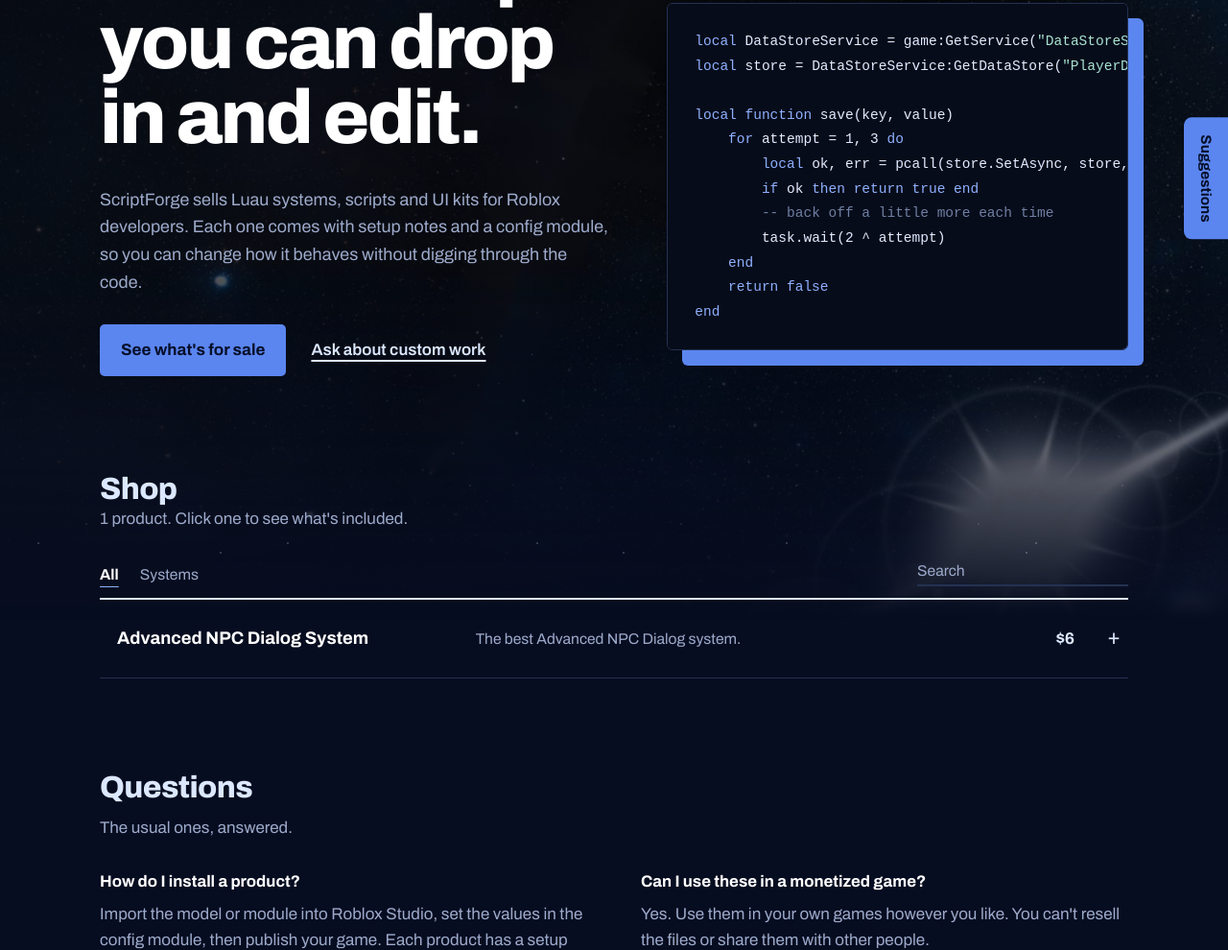
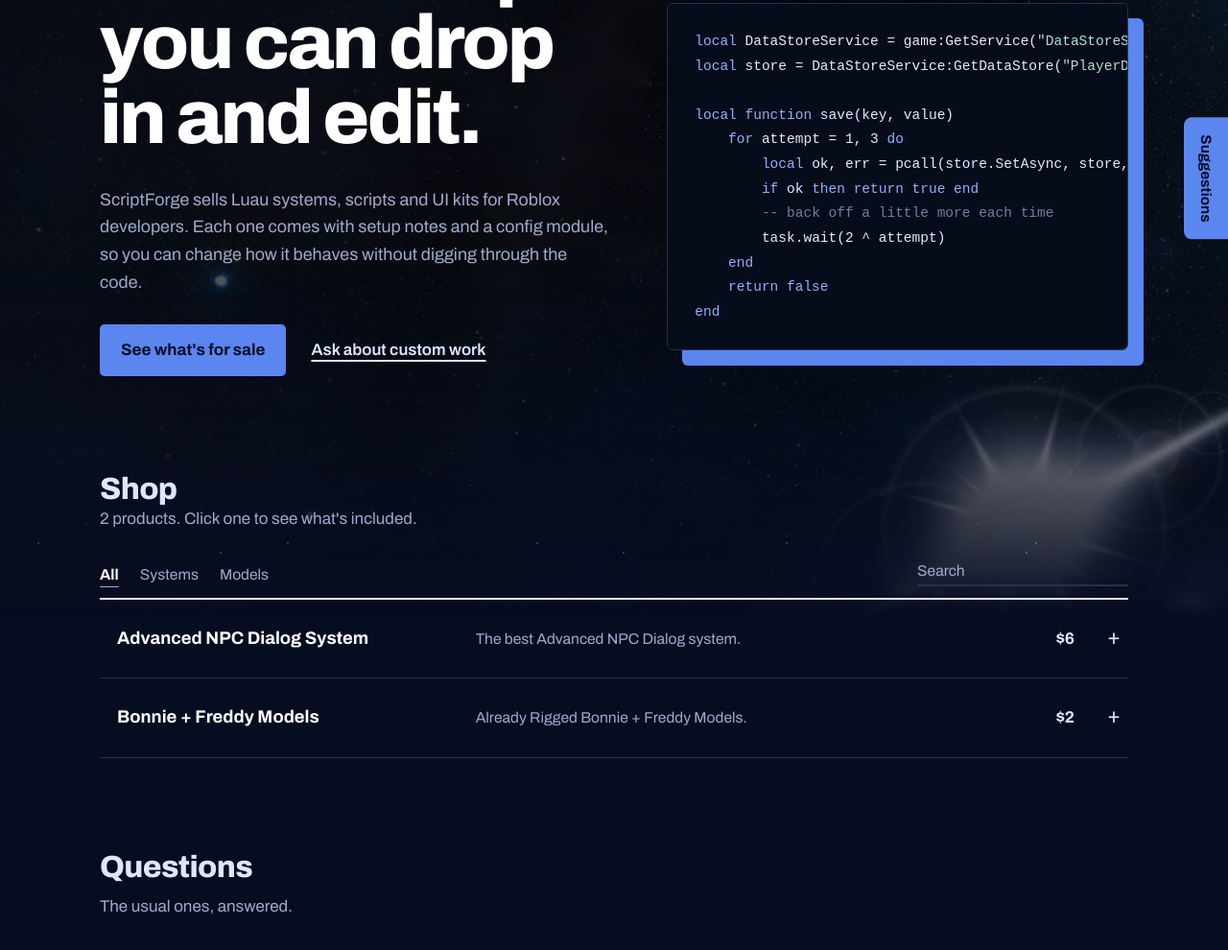
Before and after one commit to zp3b/zp3b.github.io, a plain HTML site: page index.html in a window 1280 px wide. Shown: the part 214-1204 px from the top of the page at 96% size. Drawn offline with Linux system fonts and the light colour scheme.

Commit message:
Fix syntax error in PRODUCTS array in index.html

```diff
--- a/index.html
+++ b/index.html
@@ -360,7 +360,11 @@ const PRODUCTS = [
   { name: "Advanced NPC Dialog System", category: "Systems", price: "$6",
     summary: "The best Advanced NPC Dialog system.",
     details: "The best Advanced NPC Dialog system, This contains easy editing, quick Setup and universal control so all your npcs can be controlled from 1 script..",
-    includes: ["Server and client scripts", "Item definition module", "Setup note"], link: "#contact" }
+    includes: ["Server and client scripts", "Item definition module", "Setup note"], link: "#contact" },
+  { name: "Bonnie + Freddy Models", category: "Models", price: "$2",
+    summary: "Already Rigged Bonnie + Freddy Models.",
+    details: "Bonnie + Freddy FNAF Models that are custom rigged and working.",
+    includes: ["Models", "Animation Ready"], link: "#contact" }
 ];
 
 const SITE = {
```
